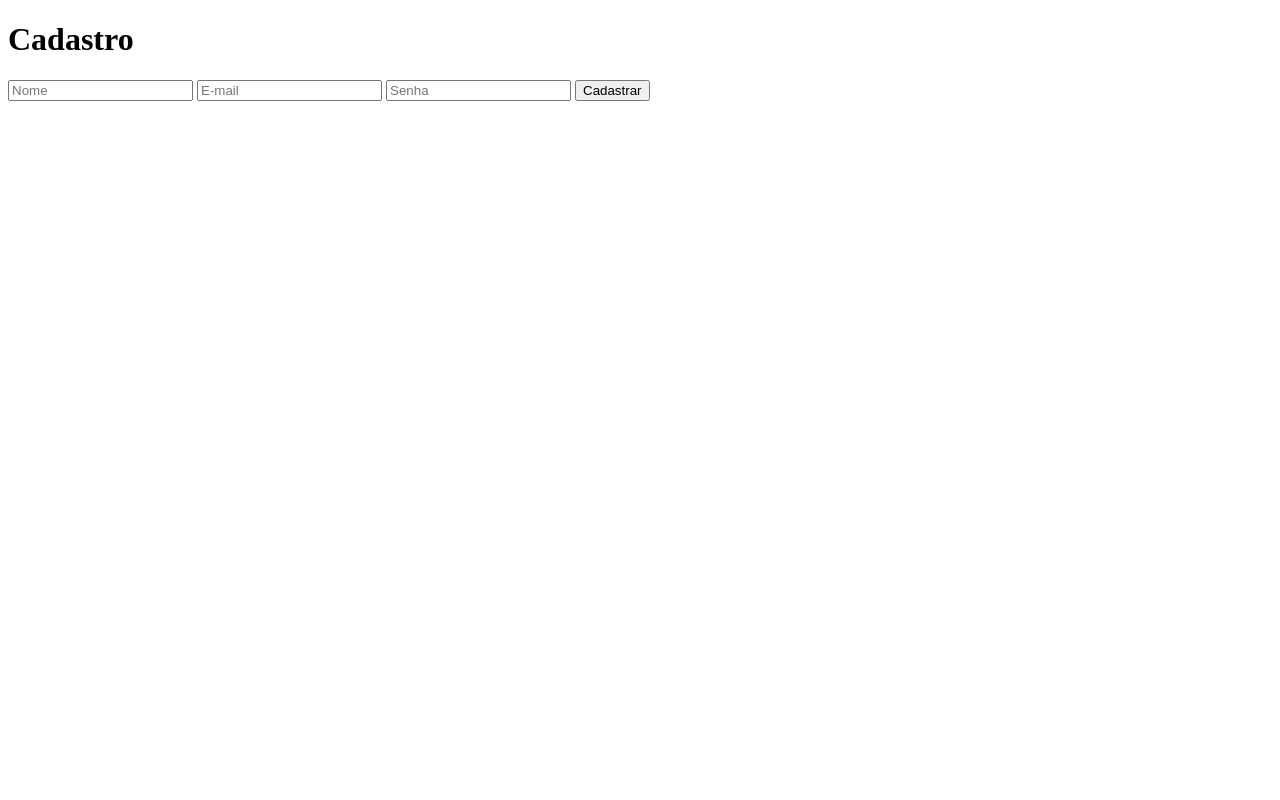
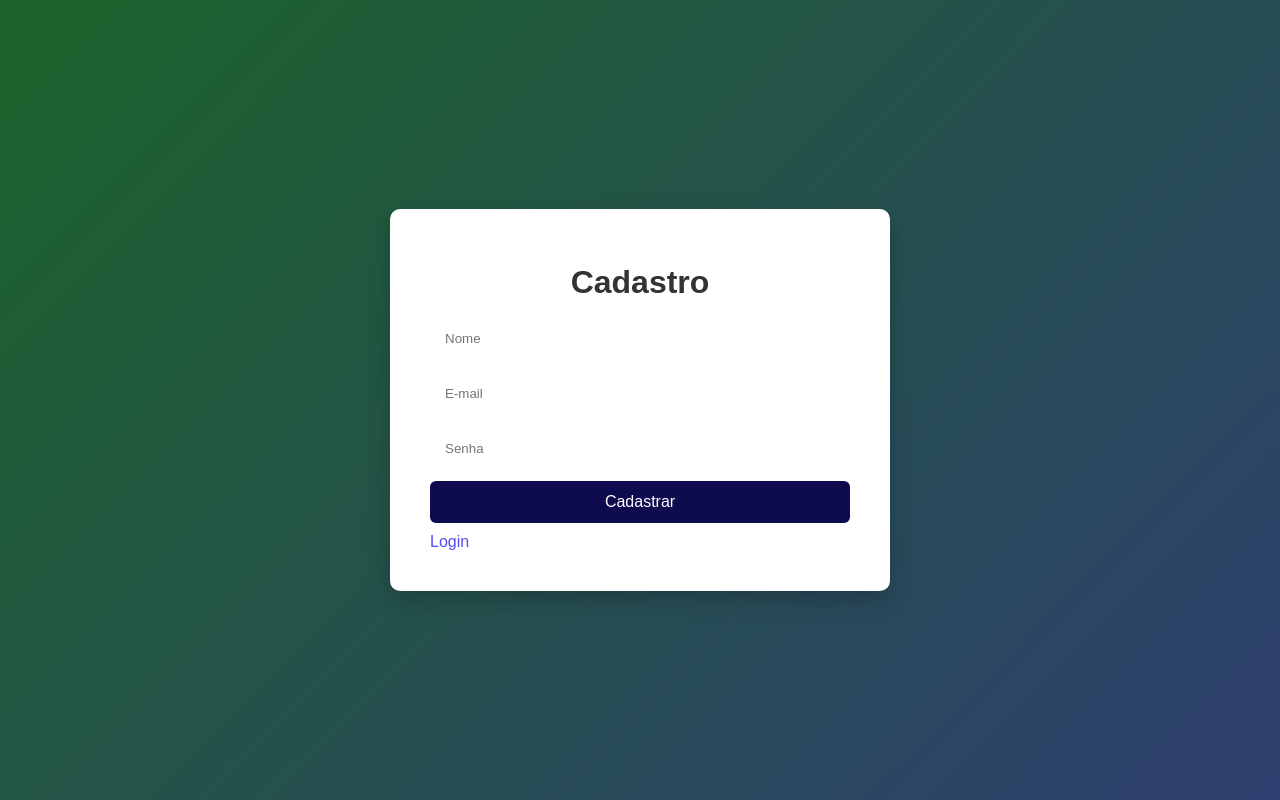
Before and after one commit to Gustavosales04/monex-finance, a plain HTML site: page frontend/html/cadastro.html in a window 1280 px wide. Drawn offline with Linux system fonts and the light colour scheme.

Commit message:
Criação do cadastro de despesas

```diff
--- a/backend/routes/private.js
+++ b/backend/routes/private.js
@@ -13,7 +13,7 @@ router.post('/criar-despesa', async (req,res) => {
         VALUES
         (${info.valor},${info.data},${info.descricao},${info.categoriaid}, ${userid})
         `
-        res.status(202).json({message: 'despesa criada com sucesso'},despesa)
+        res.status(202).json({message: 'despesa criada com sucesso'})
     }
     catch(err){
         //Logs de Erro
--- /dev/null
+++ b/frontend/css/despesa.css
@@ -0,0 +1,98 @@
+/* Reset */
+* {
+    margin: 0;
+    padding: 0;
+    box-sizing: border-box;
+    font-family: Arial, sans-serif;
+}
+
+/* Fundo */
+body {
+    background: linear-gradient(135deg, #1b632a, #2f3f70);
+    padding: 20px;
+}
+
+/* Container */
+.container {
+    max-width: 600px;
+    margin: auto;
+}
+
+/* Título */
+h1 {
+    color: #f4f2f2;
+    text-align: center;
+    padding: 15px;
+}
+
+/* Form */
+.form {
+    background: #f4f2f2;
+    padding: 20px;
+    border-radius: 10px;
+    box-shadow: 0 5px 15px rgba(0,0,0,0.1);
+    margin-bottom: 20px;
+}
+
+/* Inputs */
+.form input {
+    width: 100%;
+    padding: 10px;
+    margin-bottom: 10px;
+    border-radius: 6px;
+    border: 1px solid #ccc;
+}
+
+/* Botão */
+.form button {
+    width: 100%;
+    padding: 12px;
+    border: none;
+    background: #4f46e5;
+    color: white;
+    border-radius: 6px;
+    cursor: pointer;
+}
+
+.form button:hover {
+    background: #3730a3;
+}
+
+/* Lista */
+#lista-despesas {
+    display: flex;
+    flex-direction: column;
+    gap: 10px;
+}
+
+/* Card de despesa */
+.despesa {
+    background: white;
+    padding: 15px;
+    border-radius: 10px;
+    box-shadow: 0 5px 10px rgba(0,0,0,0.1);
+    display: flex;
+    justify-content: space-between;
+    align-items: center;
+}
+
+/* Info */
+.info {
+    display: flex;
+    flex-direction: column;
+}
+
+.valor {
+    font-weight: bold;
+    color: #dc2626;
+}
+
+/* Botão deletar */
+.delete {
+    background: red;
+    color: white;
+    border: none;
+    padding: 8px 12px;
+    border-radius: 6px;
+    cursor: pointer;
+}
--- /dev/null
+++ b/frontend/css/home.css
@@ -0,0 +1,21 @@
+body {
+    height: 100vh;
+    background: linear-gradient(135deg, #1b632a, #2f3f70);
+}
+
+.container {
+    margin: auto;
+    display: flex;
+    background: #f4f2f2;
+    padding: 40px;
+    border-radius: 10px;
+    width: 600px;
+    height: 450px;
+    box-shadow: 0 10px 25px rgba(0,0,0,0.2);
+}
+
+h1{
+    color: #f4f2f2;
+    text-align: center;
+
+}
--- a/frontend/css/style.css
+++ b/frontend/css/style.css
@@ -0,0 +1,92 @@
+.container {
+    background: white;
+    padding: 40px;
+    border-radius: 10px;
+    width: 500px;
+    box-shadow: 0 10px 25px rgba(0,0,0,0.2);
+}
+
+a{
+    color: #544bf5;
+    transition: 0.5s;
+    text-decoration: none;
+    text-align: center;
+    width: 100%;
+    margin-top: 10px;
+}
+
+a:hover{
+    color: #2e2990;
+}
+
+/* Título */
+h1 {
+    color: #333;
+    text-align: center;
+    padding: 15px;
+}
+
+/* Reset */
+* {
+    margin: 0;
+    padding: 0;
+    box-sizing: border-box;
+    font-family: Arial, sans-serif;
+}
+
+/* Fundo */
+body {
+    height: 100vh;
+    display: flex;
+    justify-content: center;
+    align-items: center;
+    background: linear-gradient(135deg, #1b632a, #2f3f70);
+}
+
+/* Container automático */
+body > * {
+    width: 300px;
+}
+
+
+
+/* Inputs */
+input {
+    width: 100%;
+    padding: 15px;
+    margin-bottom: 10px;
+    border: none;
+    border-radius: 6px;
+    outline: none;
+}
+
+/* Foco */
+input:focus {
+    outline: 2px solid #4f46e5;
+}
+
+/* Botão */
+button {
+    width: 100%;
+    padding: 12px;
+    border: none;
+    border-radius: 6px;
+    background: #0f0b4f;
+    color: white;
+    font-size: 16px;
+    cursor: pointer;
+    transition: 0.3s;
+}
+
+/* Hover */
+button:hover {
+    background: #3730a3;
+}
+
+/* Mensagem */
+#mensagem {
+    margin-top: 10px;
+    text-align: center;
+    color: white;
+    font-size: 14px;
+}
--- a/frontend/html/cadastro.html
+++ b/frontend/html/cadastro.html
@@ -1,11 +1,13 @@
 <!DOCTYPE html>
-<html lang="en">
+<html lang="pt-br">
 <head>
     <meta charset="UTF-8">
     <meta name="viewport" content="width=device-width, initial-scale=1.0">
+    <link rel="stylesheet" href="../css/style.css">
     <title>Cadastro</title>
 </head>
 <body>
+    <div class="container">
 
         <h1>Cadastro</h1>
         <input id="name" placeholder="Nome">
@@ -15,7 +17,8 @@
         <button onclick="fazercadastro()">Cadastrar</button>
 
         <p id="mensagem"></p>
-
+        <a href="../html/login.html">Login</a>
+    </div>
 
     <script src="../js/api.js"></script>
     <script src="../js/cadastro.js"></script>
--- a/frontend/js/api.js
+++ b/frontend/js/api.js
@@ -26,3 +26,21 @@ async function logar(email,password) {
 
     return response.json();
 }
+
+async function despesa(descricao,valor,data,categoriaid) {
+    const token = localStorage.getItem("token");
+    const response = await fetch("http://localhost:3000/criar-despesa",{
+        method: "Post",
+        headers:{
+            "Content-Type": "application/json",
+            "Authorization": `Bearer ${token}`
+        },
+        body: JSON.stringify({
+            descricao: descricao,
+            valor: valor,
+            data: data,
+            categoriaid: categoriaid})
+    });
+
+    return response.json();
+}
--- a/frontend/js/cadastro.js
+++ b/frontend/js/cadastro.js
@@ -16,7 +16,7 @@ async function fazercadastro() {
             mensagem.style.color = "red"
             setTimeout(() => {
                 mensagem.textContent = "";
-                mensagem.style.color = "white"
+                mensagem.style.color = "black"
             }, 8000);
         }
 
```
Also changed, not shown: frontend/html/despesa.html (added, +29 -0 lines), frontend/html/home.html (added, +17 -0 lines), frontend/html/index.html (deleted, +0 -11 lines), frontend/html/login.html (+11 -8 lines), frontend/js/despesa.js (added, +34 -0 lines), frontend/js/login.js (+7 -1 lines). Lines whose indentation alone changed are shown as unchanged.
